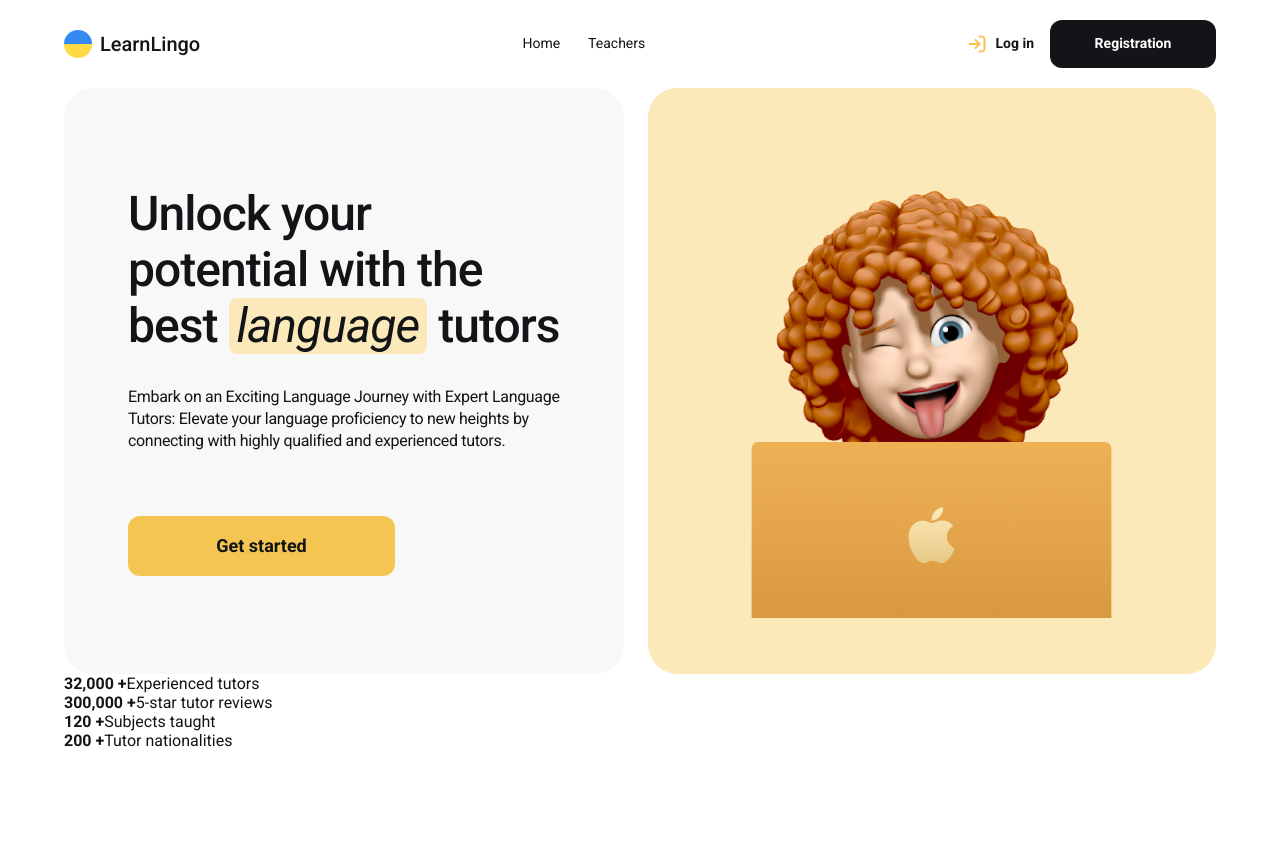
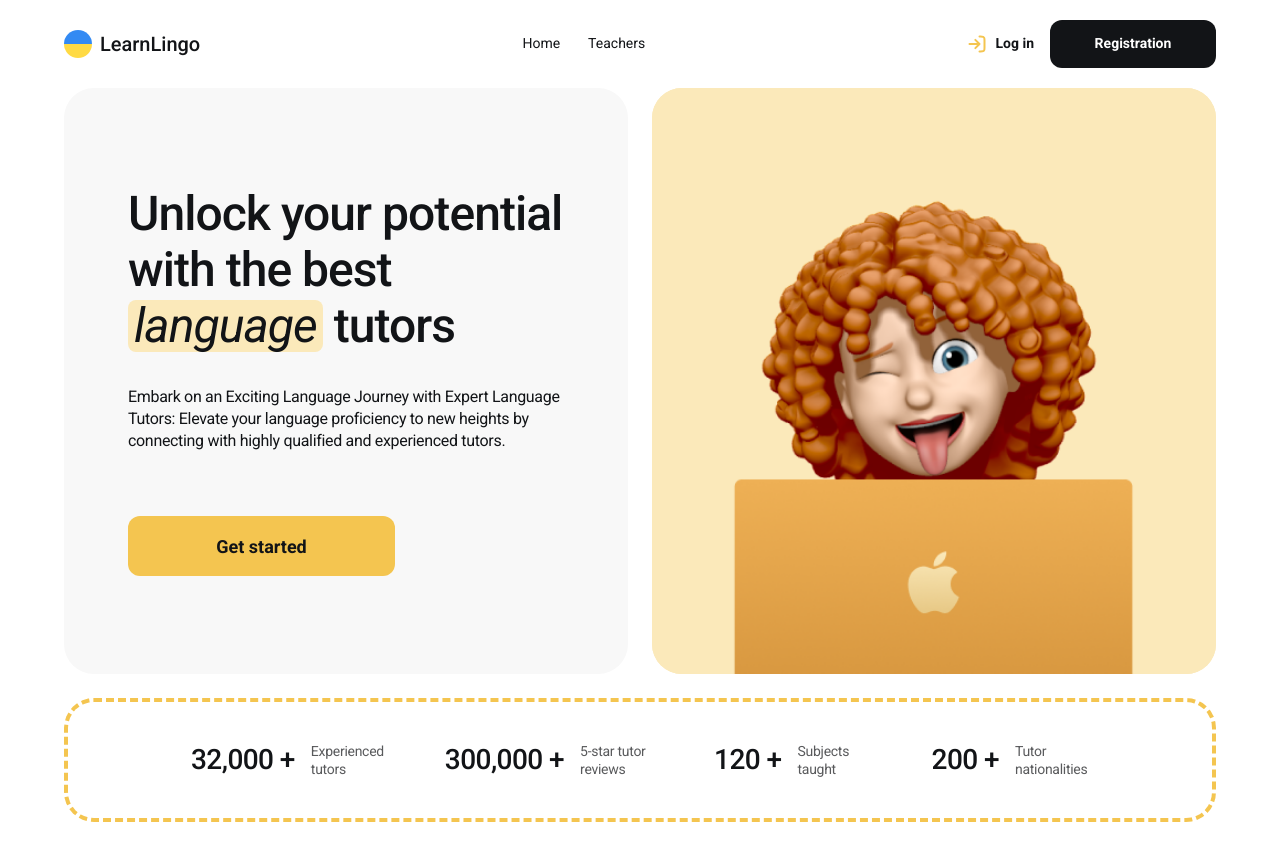
Before and after one commit to Tatiana-Kolomeichuk/LearnLingo, a React (Vite) app: page / in a window 1280 px wide. Before the commit the page ends 800 px from the top, so only its background shows below. Built offline with nearby package versions, Linux system fonts and the light colour scheme; no server answers.

Commit message:
fix styles home add general loader

```diff
--- a/src/components/Header/Header.module.css
+++ b/src/components/Header/Header.module.css
@@ -2,7 +2,6 @@
   max-width: 1312px;
   margin: 0 auto;
   padding: 20px 64px;
-
   display: flex;
   align-items: center;
   justify-content: space-between;
@@ -12,9 +11,6 @@
   display: flex;
   align-items: center;
   gap: 8px;
-
-  text-decoration: none;
-  color: #121417;
 }
 
 .logoIcon {
@@ -68,6 +64,10 @@
 .loginBtn {
   gap: 8px;
 }
+.loginBtn span,
+.loginBtn {
+  font-size: 16px;
+}
 
 .loginIcon {
   color: #f4c550;
--- a/src/components/Header/Header.tsx
+++ b/src/components/Header/Header.tsx
@@ -3,6 +3,7 @@ import css from "./Header.module.css";
 import Button from "../Button/Button";
 import { useAuth } from "../../hooks/useAuth";
 import { logoutUser } from "../../services/authService";
+import toast from "react-hot-toast";
 
 interface HeaderProps {
   onLoginClick: () => void;
@@ -15,8 +16,8 @@ export default function Header({ onLoginClick, onRegisterClick }: HeaderProps) {
   const handleLogout = async () => {
     try {
       await logoutUser();
-    } catch (error) {
-      console.log(error);
+    } catch  {
+      toast.error("Failed to log out. Please try again.");
     }
   };
   return (
--- /dev/null
+++ b/src/components/Loader/Loader.module.css
@@ -0,0 +1,21 @@
+.wrapper {
+  min-height: 240px;
+  display: flex;
+  align-items: center;
+  justify-content: center;
+}
+
+.loader {
+  width: 48px;
+  height: 48px;
+  border: 4px solid rgba(244, 197, 80, 0.3);
+  border-top-color: #f4c550;
+  border-radius: 50%;
+  animation: spin 800ms linear infinite;
+}
+
+@keyframes spin {
+  to {
+    transform: rotate(360deg);
+  }
+}
--- /dev/null
+++ b/src/components/Loader/Loader.tsx
@@ -0,0 +1,9 @@
+import css from "./Loader.module.css";
+
+export default function Loader() {
+  return (
+    <div className={css.wrapper} role="status" aria-label="Loading">
+      <span className={css.loader}></span>
+    </div>
+  );
+}
--- a/src/components/PrivateRoute/PrivateRoute.tsx
+++ b/src/components/PrivateRoute/PrivateRoute.tsx
@@ -1,6 +1,7 @@
 import type { ReactNode } from "react";
 import { Navigate, useLocation } from "react-router-dom";
 import { useAuth } from "../../hooks/useAuth";
+import Loader from "../Loader/Loader";
 
 interface PrivateRouteProps {
   children: ReactNode;
@@ -11,7 +12,7 @@ export default function PrivateRoute({ children }: PrivateRouteProps) {
   const location = useLocation();
 
   if (isAuthLoading) {
-    return null;
+    return <Loader />;
   }
 
   if (!isLoggedIn) {
--- a/src/index.css
+++ b/src/index.css
@@ -2,6 +2,10 @@
 
 * {
   box-sizing: border-box;
+}
+
+html {
+  scroll-behavior: smooth;
 }
 
 body {
@@ -18,7 +22,33 @@ select {
   font-family: inherit;
 }
 
+button {
+  cursor: pointer;
+}
+
 a {
   color: inherit;
   text-decoration: none;
 }
+
+img,
+svg {
+  display: block;
+}
+
+ul,
+ol {
+  margin: 0;
+  padding: 0;
+  list-style: none;
+}
+
+p,
+h1,
+h2,
+h3,
+h4,
+h5,
+h6 {
+  margin: 0;
+}
--- a/src/pages/HomePage/HomePage.module.css
+++ b/src/pages/HomePage/HomePage.module.css
@@ -1,88 +1,119 @@
 .home {
-  max-width: 1312px;
+  width: min(1312px, calc(100% - 128px));
   margin: 0 auto;
-  padding: 0 64px 32px;
+  padding-bottom: 32px;
 }
 
 .hero {
   display: grid;
-  grid-template-columns: 1.13fr 0.87fr;
+  grid-template-columns: minmax(0, 720px) minmax(0, 568px);
   gap: 24px;
+  margin-bottom: 24px;
 }
+
 
 .heroContent {
   min-height: 530px;
   padding: 98px 64px;
-
   border-radius: 30px;
   background-color: #f8f8f8;
 }
 
 .title {
-  max-width: 548px;
-  margin: 0 0 32px;
-
+  margin-bottom: 32px;
   font-size: 48px;
   font-weight: 500;
   line-height: 1.17;
   letter-spacing: -0.02em;
-
-  color: #121417;
 }
 
 .accent {
   display: inline-block;
-  padding: 0 8px;
-
+  padding: 0 6px;
   border-radius: 8px;
   background-color: #fbe9ba;
-
   font-style: italic;
   font-weight: 400;
+  line-height: 1.08;
 }
 
 .text {
   max-width: 471px;
-  margin: 0 0 64px;
-
-  font-size: 16px;
-  font-weight: 400;
+  margin-bottom: 64px;
   line-height: 1.37;
   letter-spacing: -0.02em;
 
-  color: #121417;
 }
 
 .getStartedLink {
   display: inline-flex;
   align-items: center;
   justify-content: center;
-
   min-width: 267px;
   height: 60px;
-  padding: 16px 32px;
-
+  padding: 16px 88px;
   border-radius: 12px;
-
+  background-color: #f4c550;
   font-size: 18px;
   font-weight: 700;
-  line-height: 1.56;
-
   color: #121417;
-  background-color: #f4c550;
-  text-decoration: none;
-
-  transition: background-color 250ms ease;
+  transition: background-color 250ms ease, transform 250ms ease;
 }
 
 .getStartedLink:hover,
 .getStartedLink:focus {
   background-color: #ffdc86;
+  transform: translateY(-1px);
 }
 
 .heroImageBox {
   min-height: 530px;
-
+  display: flex;
+  align-items: flex-end;
+  justify-content: center;
+  overflow: hidden;
   border-radius: 30px;
   background-color: #fbe9ba;
 }
+
+.heroImage {
+  width: 100%;
+  max-width: 568px;
+  height: 100%;
+  object-fit: cover;
+  object-position: center bottom;
+}
+.stats {
+  width: 100%;
+  min-height: 116px;
+  display: flex;
+  align-items: center;
+  justify-content: space-between;
+  padding: 40px 123px;
+  border: 4.5px dashed #f4c550;
+  border-radius: 30px;
+}
+
+.statItem {
+  display: flex;
+  align-items: center;
+  gap: 16px;
+}
+
+.statItem strong {
+  flex-shrink: 0;
+  font-size: 28px;
+  font-weight: 500;
+  line-height: 1.14;
+  letter-spacing: -0.02em;
+  color: #121417;
+}
+
+.statItem span {
+  width: 74px;
+  font-size: 14px;
+  font-weight: 400;
+  line-height: 1.29;
+  letter-spacing: -0.02em;
+  color: rgba(18, 20, 23, 0.7);
+}
--- a/src/pages/TeachersPage/TeachersPage.tsx
+++ b/src/pages/TeachersPage/TeachersPage.tsx
@@ -6,6 +6,7 @@ import { getAllTeachers } from "../../services/teachersService";
 import type { Teacher } from "../../types/teacher";
 import css from "./TeachersPage.module.css";
 import toast from "react-hot-toast";
+import Loader from "../../components/Loader/Loader";
 
 const TEACHERS_PER_PAGE = 4;
 
@@ -92,7 +93,7 @@ export default function TeachersPage() {
   return (
     <main className={css.page}>
       {isFirstLoading ? (
-        <p>Loading teachers...</p>
+        <Loader />
       ) : (
         <>
           <TeachersFilters
```
